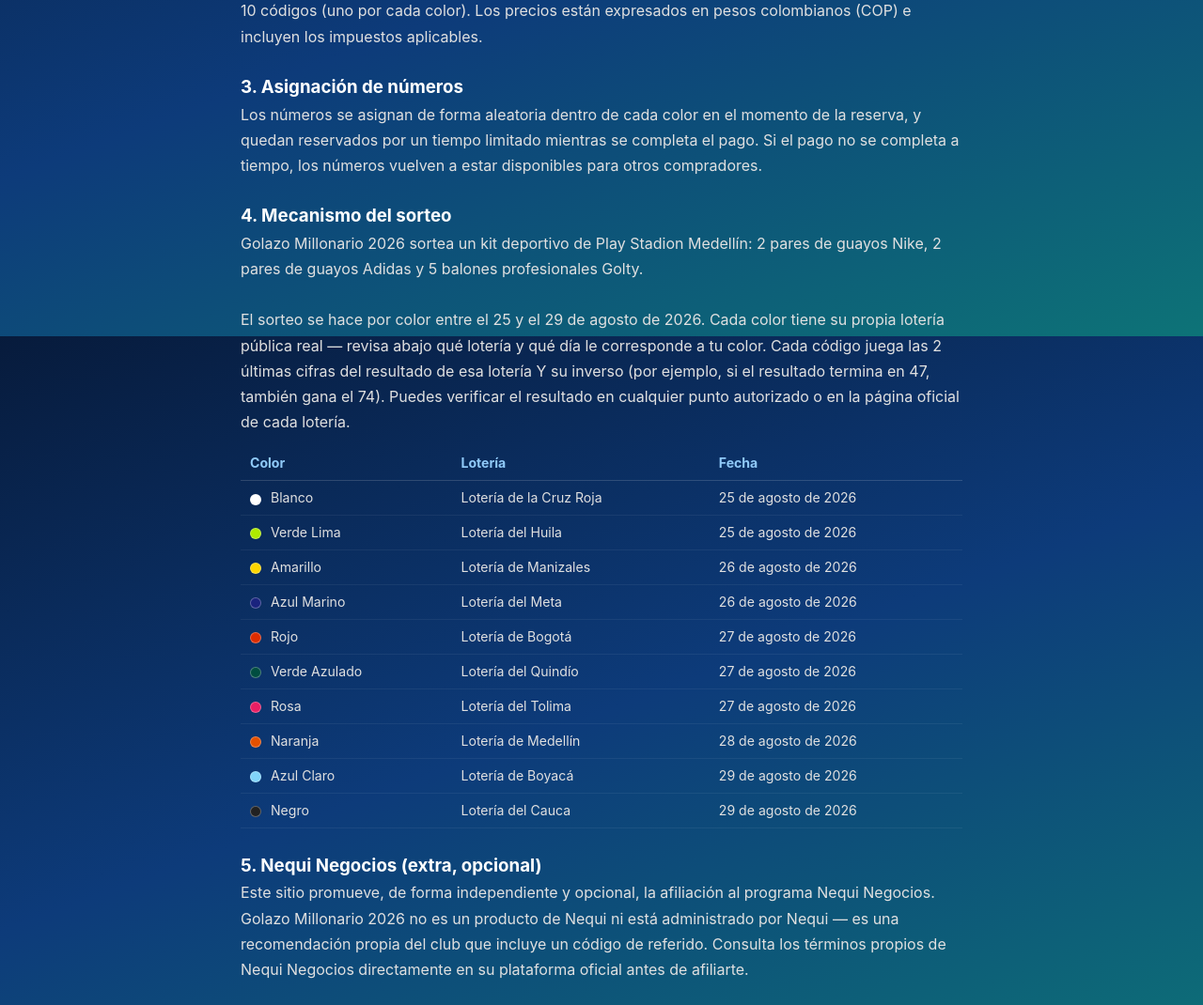
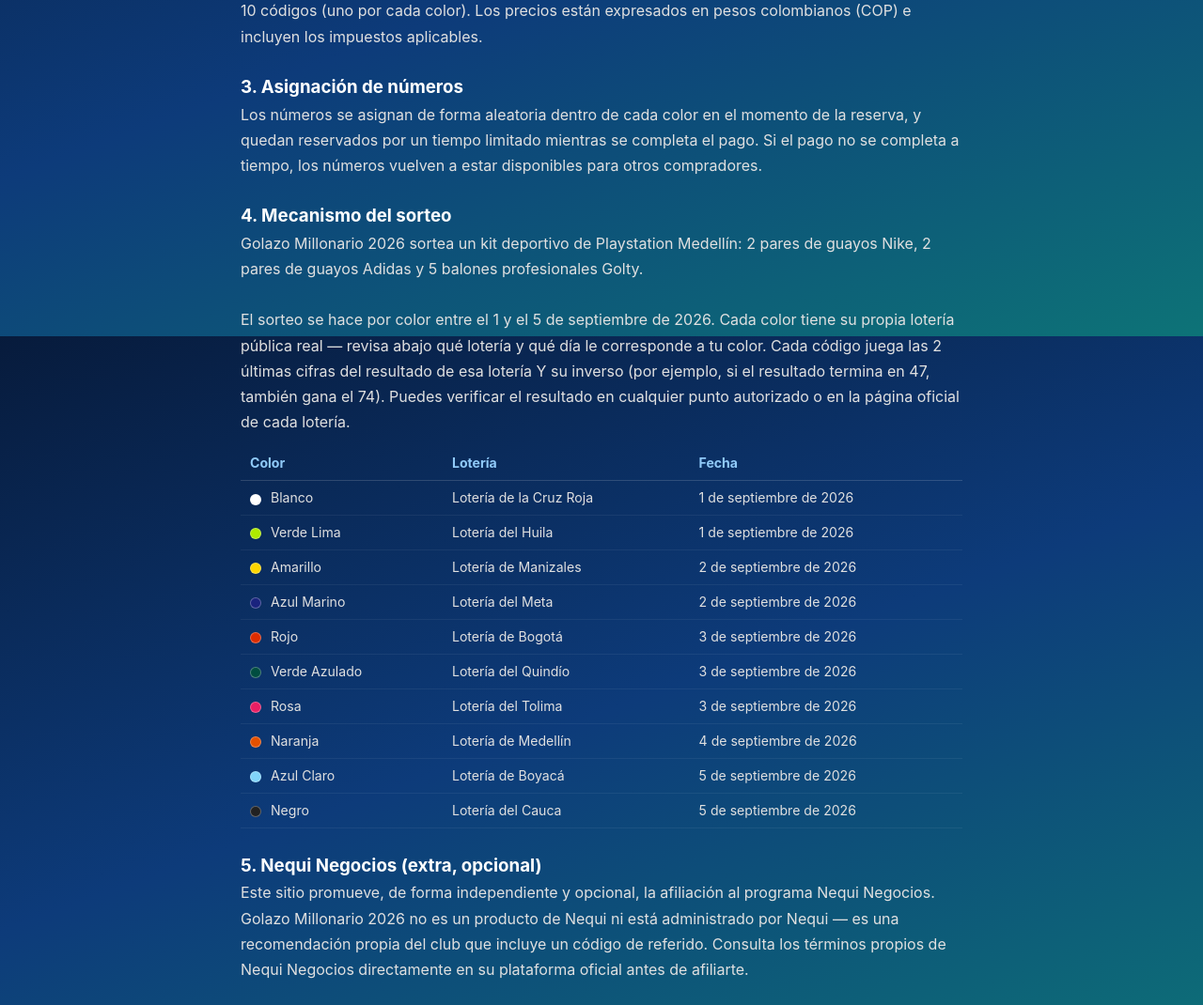
Before and after one commit to Samuek9/golazo-millonario, a Flask app: page /terminos in a window 1280 px wide. Shown: the part 442-1512 px from the top of the page at 94% size. Run offline with Flask 3, Linux system fonts and the light colour scheme; data that the repository does not hold is empty; some libraries are stand-ins or nearby versions.

Commit message:
Correct raffle dates to 1-5 Sept, fix prize brand name, add Nequi referral code
Draw dates were 25-29 Aug by mistake; real schedule is 1-5 Sept 2026.
Prize sponsor is "Playstation Medellin", not "Play Stadion". Nequi
Negocios blurb now includes the actual advisor referral code
(Incentiva03).

```diff
--- a/app.py
+++ b/app.py
@@ -1,5 +1,5 @@
 """
-Golazo Millonario 2026 — Rifa deportiva (Play Stadion Medellín)
+Golazo Millonario 2026 — Rifa deportiva (Playstation Medellín)
 Flask + PostgreSQL (Neon) + Wompi
 """
 import hashlib
@@ -49,9 +49,9 @@ RIFA_NAME = os.getenv("RIFA_NAME", "Golazo Millonario 2026")
 # ─── Ajustes editables desde /admin/settings (premio, Nequi, badge legal) ────
 SETTINGS_DEFAULTS = {
     "prize_description": (
-        "Golazo Millonario 2026 sortea un kit deportivo de Play Stadion Medellín: "
+        "Golazo Millonario 2026 sortea un kit deportivo de Playstation Medellín: "
         "2 pares de guayos Nike, 2 pares de guayos Adidas y 5 balones profesionales Golty.\n\n"
-        "El sorteo se hace por color entre el 25 y el 29 de agosto de 2026. Cada color tiene "
+        "El sorteo se hace por color entre el 1 y el 5 de septiembre de 2026. Cada color tiene "
         "su propia lotería pública real — revisa abajo qué lotería y qué día le corresponde a "
         "tu color. Cada código juega las 2 últimas cifras del resultado de esa lotería Y su "
         "inverso (por ejemplo, si el resultado termina en 47, también gana el 74). Puedes "
@@ -59,7 +59,8 @@ SETTINGS_DEFAULTS = {
         "lotería."
     ),
     "nequi_info": (
-        "Ahí están los pasos completos para afiliarte: Nequi Negocios — tu celular como datáfono."
+        "Ahí están los pasos completos para afiliarte: Nequi Negocios — tu celular como datáfono. "
+        "Dale al asesor el código Incentiva03 al vincularte."
     ),
     "nequi_link": "https://share.google/Qr96gP6kEP7iCTl9d",
     "legal_permit_number": "",
@@ -68,16 +69,16 @@ SETTINGS_DEFAULTS = {
 
 # ─── 10 Colores (1 sorteo por color, atado a una lotería pública real) ───────
 COLORS = [
-    {"id": "blanco",   "name": "Blanco",       "hex": "#FFFFFF", "text": "#000000", "lottery": "Lotería de la Cruz Roja", "draw_date": "25 de agosto de 2026"},
-    {"id": "verde",    "name": "Verde Lima",    "hex": "#AEEA00", "text": "#000000", "lottery": "Lotería del Huila",       "draw_date": "25 de agosto de 2026"},
-    {"id": "amarillo", "name": "Amarillo",      "hex": "#FFD600", "text": "#000000", "lottery": "Lotería de Manizales",    "draw_date": "26 de agosto de 2026"},
-    {"id": "marino",   "name": "Azul Marino",   "hex": "#1A237E", "text": "#FFFFFF", "lottery": "Lotería del Meta",        "draw_date": "26 de agosto de 2026"},
-    {"id": "rojo",     "name": "Rojo",          "hex": "#DD2C00", "text": "#FFFFFF", "lottery": "Lotería de Bogotá",       "draw_date": "27 de agosto de 2026"},
-    {"id": "teal",     "name": "Verde Azulado", "hex": "#004D40", "text": "#FFFFFF", "lottery": "Lotería del Quindío",     "draw_date": "27 de agosto de 2026"},
-    {"id": "rosa",     "name": "Rosa",          "hex": "#E91E63", "text": "#FFFFFF", "lottery": "Lotería del Tolima",      "draw_date": "27 de agosto de 2026"},
-    {"id": "naranja",  "name": "Naranja",       "hex": "#E65100", "text": "#FFFFFF", "lottery": "Lotería de Medellín",     "draw_date": "28 de agosto de 2026"},
-    {"id": "celeste",  "name": "Azul Claro",    "hex": "#81D4FA", "text": "#000000", "lottery": "Lotería de Boyacá",       "draw_date": "29 de agosto de 2026"},
-    {"id": "negro",    "name": "Negro",         "hex": "#212121", "text": "#FFFFFF", "lottery": "Lotería del Cauca",       "draw_date": "29 de agosto de 2026"},
+    {"id": "blanco",   "name": "Blanco",       "hex": "#FFFFFF", "text": "#000000", "lottery": "Lotería de la Cruz Roja", "draw_date": "1 de septiembre de 2026"},
+    {"id": "verde",    "name": "Verde Lima",    "hex": "#AEEA00", "text": "#000000", "lottery": "Lotería del Huila",       "draw_date": "1 de septiembre de 2026"},
+    {"id": "amarillo", "name": "Amarillo",      "hex": "#FFD600", "text": "#000000", "lottery": "Lotería de Manizales",    "draw_date": "2 de septiembre de 2026"},
+    {"id": "marino",   "name": "Azul Marino",   "hex": "#1A237E", "text": "#FFFFFF", "lottery": "Lotería del Meta",        "draw_date": "2 de septiembre de 2026"},
+    {"id": "rojo",     "name": "Rojo",          "hex": "#DD2C00", "text": "#FFFFFF", "lottery": "Lotería de Bogotá",       "draw_date": "3 de septiembre de 2026"},
+    {"id": "teal",     "name": "Verde Azulado", "hex": "#004D40", "text": "#FFFFFF", "lottery": "Lotería del Quindío",     "draw_date": "3 de septiembre de 2026"},
+    {"id": "rosa",     "name": "Rosa",          "hex": "#E91E63", "text": "#FFFFFF", "lottery": "Lotería del Tolima",      "draw_date": "3 de septiembre de 2026"},
+    {"id": "naranja",  "name": "Naranja",       "hex": "#E65100", "text": "#FFFFFF", "lottery": "Lotería de Medellín",     "draw_date": "4 de septiembre de 2026"},
+    {"id": "celeste",  "name": "Azul Claro",    "hex": "#81D4FA", "text": "#000000", "lottery": "Lotería de Boyacá",       "draw_date": "5 de septiembre de 2026"},
+    {"id": "negro",    "name": "Negro",         "hex": "#212121", "text": "#FFFFFF", "lottery": "Lotería del Cauca",       "draw_date": "5 de septiembre de 2026"},
 ]
 COLOR_MAP = {c["id"]: c for c in COLORS}
 
--- a/templates/index.html
+++ b/templates/index.html
@@ -5,7 +5,7 @@
 <section class="hero">
   <div class="hero-badge">ACCESO OFICIAL</div>
   <h1>{{ rifa_name }}</h1>
-  <p class="hero-sub">Preventa oficial · Rifa deportiva Play Stadion Medellín</p>
+  <p class="hero-sub">Preventa oficial · Rifa deportiva Playstation Medellín</p>
 
   {% if settings.show_legal_badge == 'true' %}
   <div class="hero-badge" style="background:rgba(76,175,80,.18);color:#81C784;border-color:rgba(76,175,80,.4)">
```
